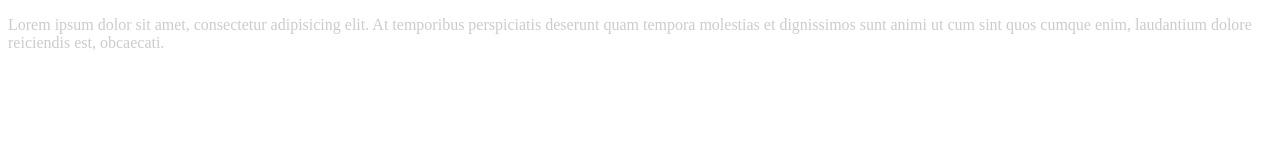
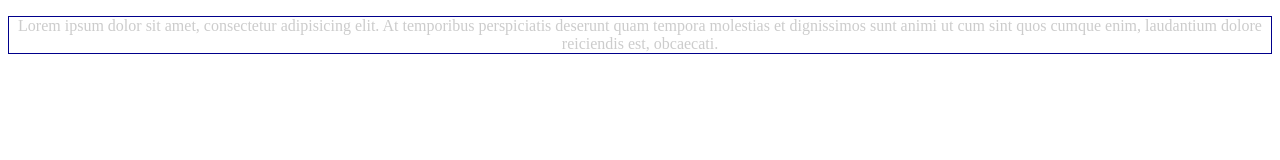
Before and after one commit to L1ght-time/testGit, a plain HTML site: page index.html in a window 1280 px wide. Drawn offline with Linux system fonts and the light colour scheme.

Commit message:
change text

```diff
--- a/style.css
+++ b/style.css
@@ -1,3 +1,5 @@
 p {
 	color: #ccc;
+	text-align: center;
+	border: 1.5px solid darkblue;
 }
```
